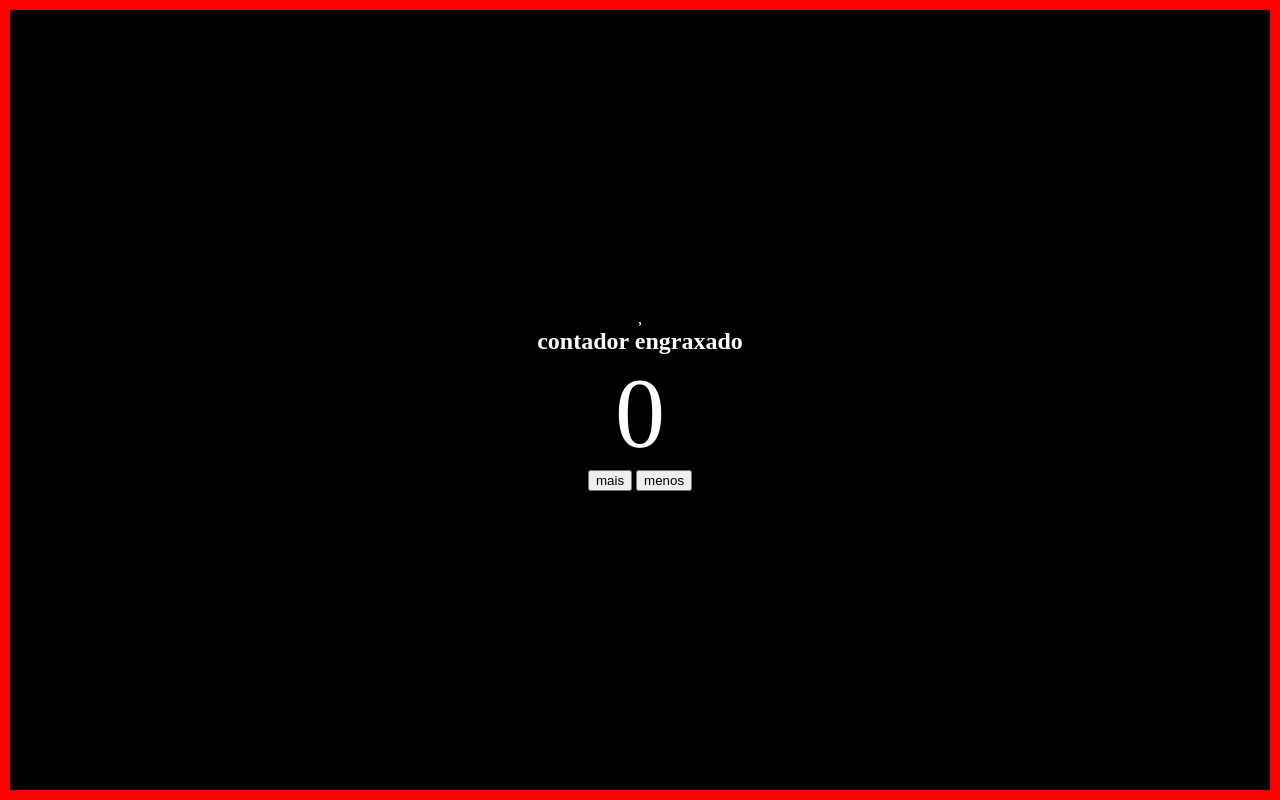
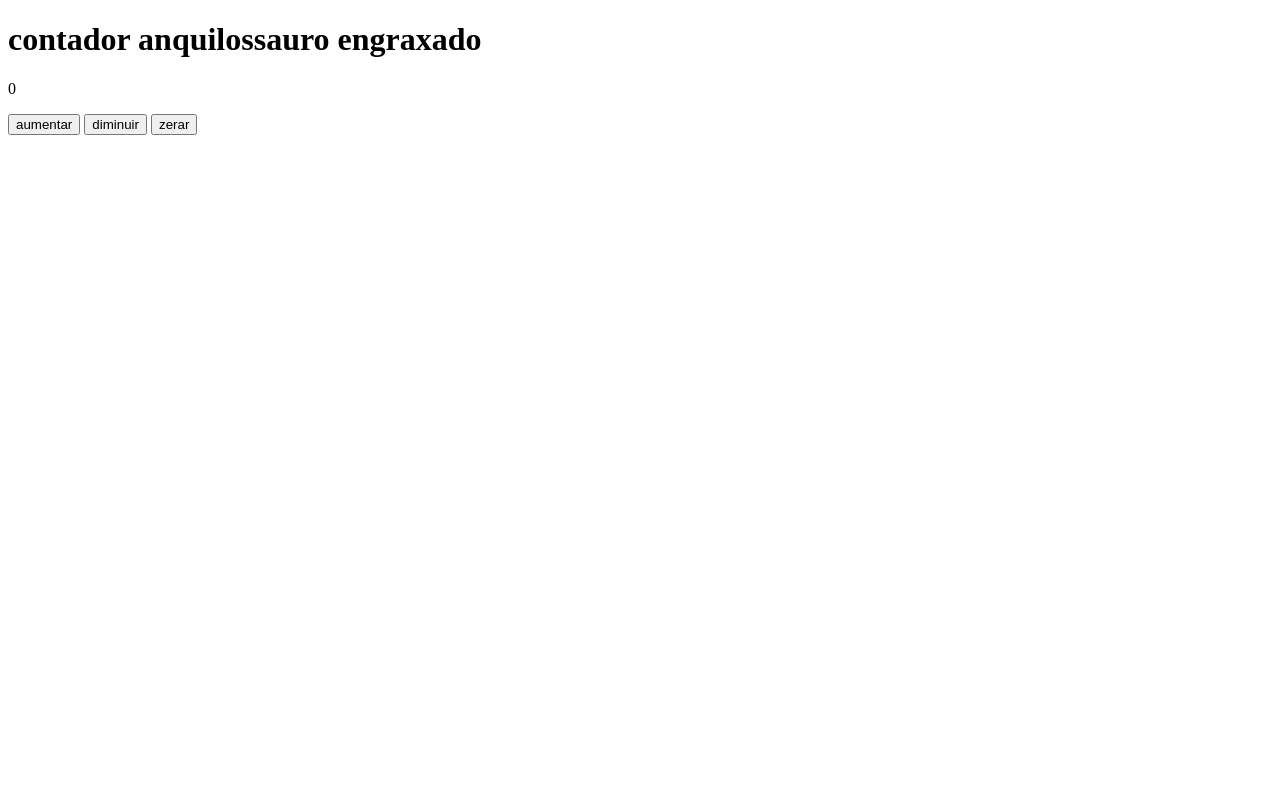
Before and after one commit to Julia-ELITI/contador, a plain HTML site: page index.html in a window 1280 px wide. Drawn offline with Linux system fonts and the light colour scheme.

Commit message:
Update index.html

```diff
--- a/index.html
+++ b/index.html
@@ -1,68 +1,28 @@
 <!DOCTYPE html>
 <html>
-    <head>
-<title>contador</title>
-<style>
-    *{
-        margin:0;
-        box-sizing:border-box;
-    }
+    <body>
+    <h1>contador anquilossauro engraxado</h1>
+    <p id="valor">0</p>
+    <button onclick="aumentar()">aumentar</button>
+    <button onclik="diminuir()">diminuir</button>
+    <button onclick="zerar()">zerar</button>
 
+    <script>
+        let numero = 0;
 
-    body{
-        border:10px solid red;
-        min-height: 100vh;
-        background: black;
-        color: white;
-        display: grid;
-        place-items: center
-    }
+        function aumentar(){
+            numero = numero =1;
+            document.getElementById("valor").textContent = numero;
+        }
+        function diminui(){
+            numero = numero =-1;
+            document.getElementById("valor").textContent = numero;
+        }
+        function zerar(){
+            numero = 0;
+            document.getElementById("valor").textContent = numero;
+        }
+    </script>
 
-    section{
-        background: rgba(255, 255 .2);
-        padding: 20%;
-        border-radius: 5%;
-        text-align: center;
-    }
-
-    p {
-        font-size: 100px;
-    }
-</style>
-    </head>
-    <body>
-        <section>
-
-,<h1>contador engraxado</h1>
-<p>0</p>
-<button onclick="aumentar()">mais</button>
-<button onclick="diminuir()">menos</button>
-        </section>
-<script>
-
-    // estado da minha aplicaçao
-    let numero = 0
-
-    // alteradores de estado de aplicaçao
-    function aumentar() {
-        numero = numero +1
-        mostrarNaTela()
-    }
-    function diminuir () {
-        numero = numero -1
-        mostrarNaTela()
-
-    }
-
-    // jogar o estado de aplicaçao na tela
-    function mostrarNaTela(){
-        const p = document.querySelector("p")
-        p.innerText = numero
-    }
-
-    // iniciar
-    mostrarNaTela()
-
-</script>
     </body>
 </html>
```
